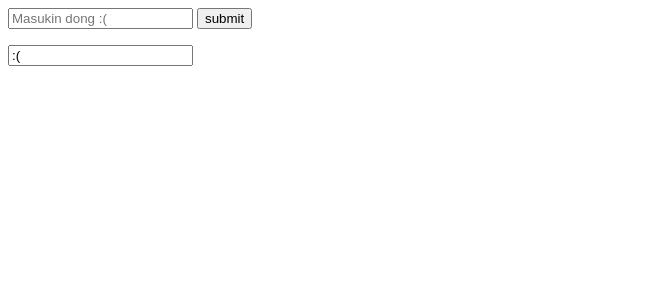
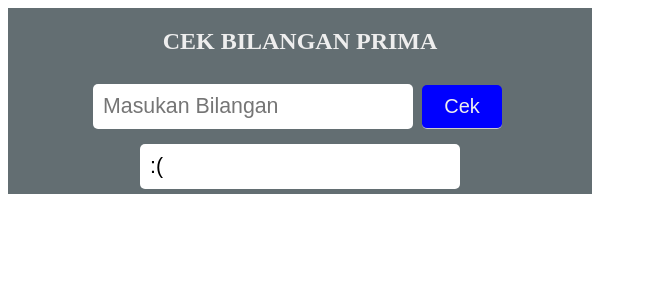
Before and after one commit to LukmanAH/PrakWeb-Cluster-a1, a PHP site: page /Latihan_3_Prima.php in a window 1280 px wide. Shown: the top 300 px of the page, without its empty margins (0-647 px from the left). Run offline with PHP 8.4, Linux system fonts and the light colour scheme; style sheets or scripts are compiled from the project's sources.

Commit message:
push push push

```diff
--- a/Modul5/Latihan_1_Kalkulator.php
+++ b/Modul5/Latihan_1_Kalkulator.php
@@ -43,9 +43,9 @@
     <div class="kalkulator">
       <h1 class="judul">KALKULATOR</h1>
 
-      <form method="post" action="anjeeng.php">
-        <input type="text" name="bil1" class="bil" autocomplete="off" placeholder="Masukkan Bilangan Pertama">
-        <input type="text" name="bil2" class="bil" autocomplete="off" placeholder="Masukkan Bilangan Kedua">
+      <form method="post" action="Latihan_1_Kalkulator.php">
+        <input type="number" name="bil1" class="bil" autocomplete="off" placeholder="Masukkan Bilangan Pertama">
+        <input type="number" name="bil2" class="bil" autocomplete="off" placeholder="Masukkan Bilangan Kedua">
         <select class="opt" name="operasi">
           <option value="#">Pilih Operator</option>
           <option value="+">+</option>
--- a/Modul5/Latihan_3_Prima.php
+++ b/Modul5/Latihan_3_Prima.php
@@ -1,6 +1,18 @@
-<html>
+<!DOCTYPE html>
+<html lang="en">
+
+<head>
+  <meta charset="UTF-8">
+  <meta name="viewport" content="width=device-width, initial-scale=1.0">
+  <title>Bilangan Prima</title>
+  <link rel="stylesheet" href="css/style.css">
+</head>
+
+<body>
+
+  <article>
     <?php
-if (isset($_POST['submit'])) {
+    if (isset($_POST['cek'])) {
       $bil = $_POST['bil'];
       $prima = true;
       for ($i = 2; $i < $bil; $i++) {
@@ -8,20 +20,25 @@ if (isset($_POST['submit'])) {
           $prima = false;
       }
       if ($prima) {
-    $hasil = " Adalah bilangan prima";
+        $hasil = " Bilangan prima";
       } else {
         $hasil = "Bukan bilangan prima";
       }
     }
     ?>
-<form method='post' action='prima.php'>
-  <input type='text' name='bil' class='bil' autocomplete='off' placeholder='Masukin dong :('>
-  <input type='submit' name='submit' value='submit' class='tombol'>
+    <h1 class="judul">CEK BILANGAN PRIMA</h1>
+
+    <form method='post' action='Latihan_3_Prima.php'>
+      <input type='number' name='bil' class='bil' autocomplete='off' placeholder='Masukan Bilangan'>
+      <input type='submit' name='cek' value='Cek' class='tombol'>
     </form>
-<?php if (isset($_POST['submit'])) { ?>
-  <input type="text" value="<?php echo $hasil; ?>" class="bil">
+    <?php if (isset($_POST['cek'])) { ?>
+      <input type="text" value='<?php echo "$bil $hasil"; ?>' class="bil">
     <?php } else { ?>
       <input type="text" value=":(" class="bil">
     <?php } ?>
+  </article>
+  </div>
+</body>
 
 </html>
--- a/Modul5/style.scss
+++ b/Modul5/style.scss
@@ -1,25 +1,20 @@
-.wrap {
-  background: #7f8c8d;
-  width: 784px;
-  margin: 10px auto;
-  font-family: sans-serif;
-}
-
-header {
-  background-image: url('gambar/img2.jpg');
-  width: 784px;
-  height: 200px;
-  text-align: center;
-}
-
- input,
-    select,
-    textarea {
+%shared-prop{
   border: 1px solid #CCCCCC;
   padding: 10px;
   margin: 10px 10px 10px 0px;
   font-size: 14px;
   width: 1200px;
+}
+
+input{
+  @extend %shared-prop;
+}
+
+select{
+  @extend %shared-prop;
+}
+textarea {
+  @extend %shared-prop;
 }
 
 .radio, .keahlian{
@@ -128,7 +70,6 @@ article {
 }
 
 .tombol{
-	background: #EC5159;
 	border-top: none;
 	border-right: none;
 	border-left: none;
@@ -136,13 +77,8 @@ article {
 	padding: 10px 20px;
 	color: #eee;
 	font-size: 15pt;
-	border-bottom:4px solid #BF3D3D;
 }
 
-section{
-	padding-bottom: 200px  ;
-	margin: 20px;
-}
 
 .judul{
 	text-align: center;
```
Also changed, not shown: other parts of Modul5/style.scss (+0 -53 lines). Lines whose indentation alone changed are shown as unchanged.
